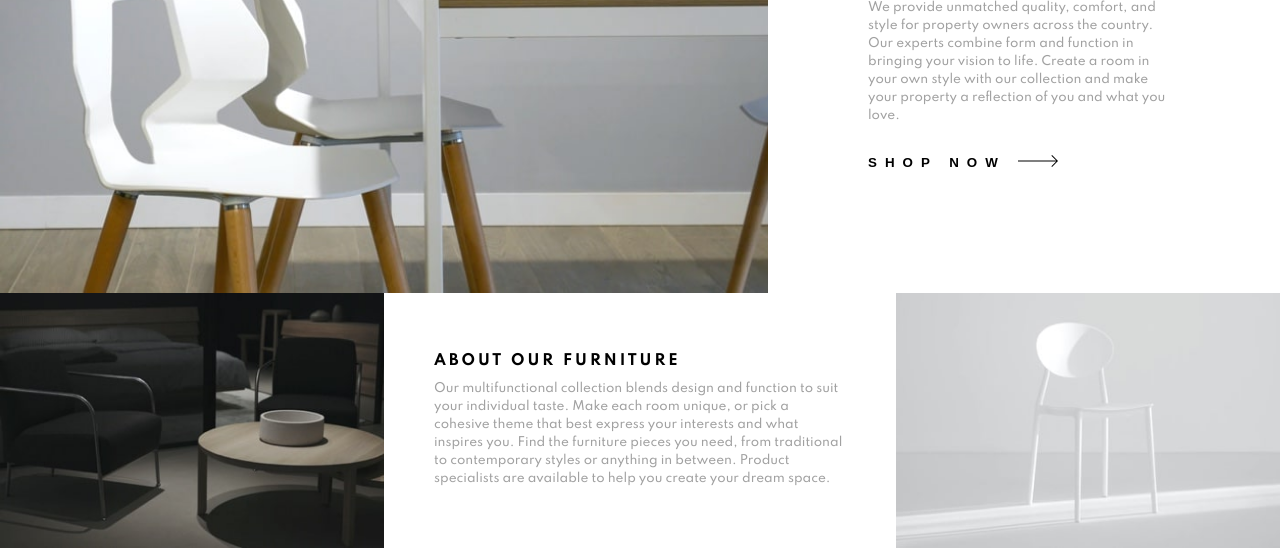
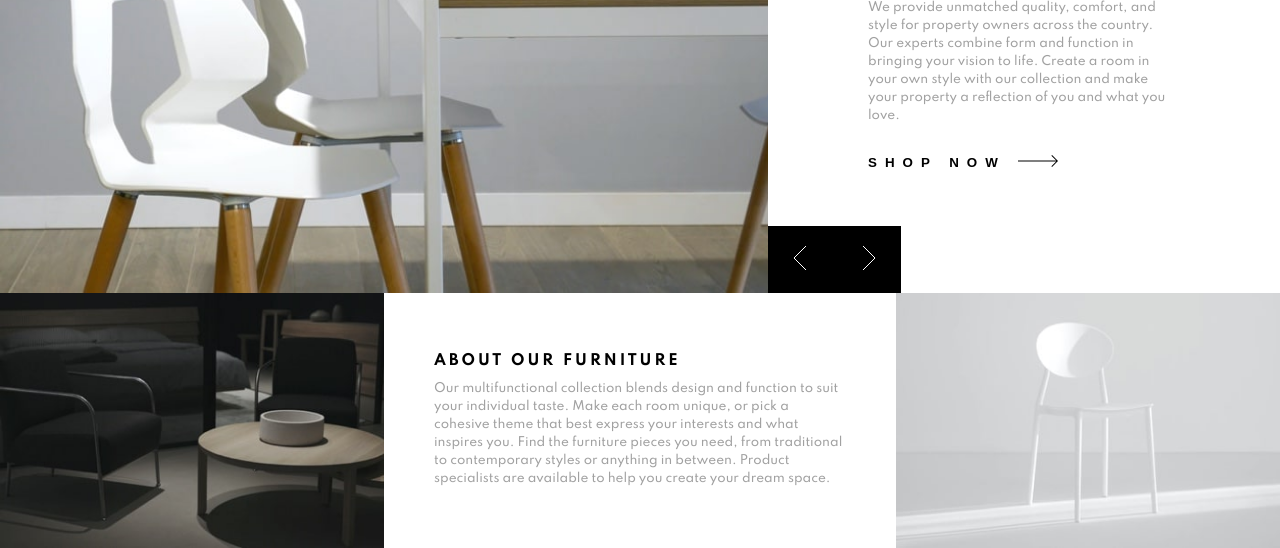
Before and after one commit to krylak123/fm-room-homepage, a plain HTML site: page index.html in a window 1280 px wide. Shown: the part 252-800 px from the top of the page. Drawn offline with Linux system fonts and the light colour scheme.

Commit message:
created panel for slides change

```diff
--- a/index.html
+++ b/index.html
@@ -49,9 +49,17 @@
                     Our experts combine form and function in bringing your vision to life. Create a room in your
                     own style with our collection and make your property a reflection of you and what you love.
                 </p>
-                <button class="slider__btn">Shop now
+                <button type="button" class="slider__btn">Shop now
                     <img src="./images/icon-arrow.svg" alt="arrow" class="slider__btn-icon">
                 </button>
+                <div class="slider__panel-wrap">
+                    <button type="button" name="left" class="slider__panel-btn slider__panel-btn--left">
+                        <img src="./images/icon-angle-left.svg" alt="left" class="slider__panel-icon">
+                    </button>
+                    <button type="button" name="right" class="slider__panel-btn slider__panel-btn--right">
+                        <img src="./images/icon-angle-right.svg" alt="right" class="slider__panel-icon">
+                    </button>
+                </div>
             </div>
         </div>
 
--- a/scss/components/_slider.scss
+++ b/scss/components/_slider.scss
@@ -3,7 +3,30 @@
     width: 100%;
   }
 
+  &__panel-wrap {
+    display: flex;
+    position: absolute;
+    bottom: 101%;
+    right: 0;
+    background-color: $color-black;
+  }
+
+  &__panel-btn {
+    display: block;
+    margin-right: 5px;
+    padding: 20px 25px;
+    outline-style: none;
+    border-style: none;
+    background-color: transparent;
+    cursor: pointer;
+
+    &:last-child {
+      margin-right: 0;
+    }
+  }
+
   &__text-wrap {
+    position: relative;
     padding: 50px 25px;
   }
 
@@ -59,6 +82,22 @@
       width: auto;
     }
 
+    &__panel-wrap {
+      left: 0;
+      right: auto;
+      bottom: 0;
+    }
+
+    &__panel-btn {
+      transition: 0.2s;
+      &--left:hover {
+        transform: translateX(-5px);
+      }
+      &--right:hover {
+        transform: translateX(5px);
+      }
+    }
+
     &__text-wrap {
       flex-basis: 40%;
       display: flex;
@@ -76,4 +115,10 @@
       align-self: flex-start;
     }
   }
+
+  @include mq(xlarge) {
+    &__panel-btn {
+      padding: 20px 28px;
+    }
+  }
 }
```
Also changed, not shown: css/index.css, 1 other file.
